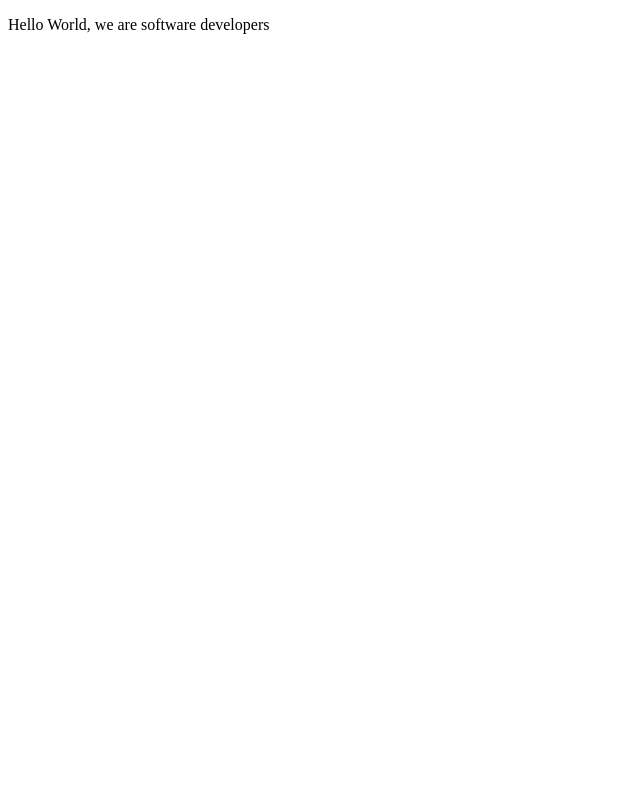
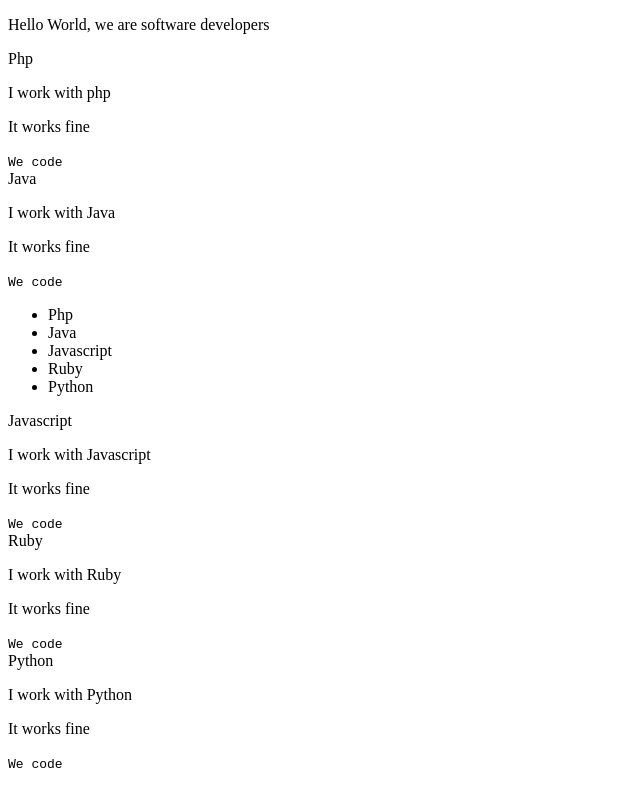
Before and after one commit to adejam/Adeleye_Roy-microverse, a plain HTML site: page index.html in a window 1280 px wide. Shown: the whole page, without its empty margins (0-640 px from the left). Drawn offline with Linux system fonts and the light colour scheme.

Commit message:
worked 1-7

```diff
--- a/index.html
+++ b/index.html
@@ -22,6 +22,60 @@
 
     -->
     <p>Hello World, we are software developers</p>
+    <main id="main-doc">
+
+      <section class="main-section" id="Php">
+        <header>Php</header>
+        <p>I work with php</p>
+        <p>It works fine</p>
+         <code>We code</code>
+
+      </section>
+
+
+
+      <section class="main-section" id="Java">
+        <header>Java</header>
+        <p>I work with Java</p>
+        <p>It works fine</p>
+        <code>We code</code>
+        <ul>
+           <li>Php</li>
+           <li>Java</li>
+           <li>Javascript</li>
+           <li>Ruby</li>
+           <li>Python</li>
+         </ul>
+      </section>
+
+
+      <section class="main-section" id="Javascript">
+        <header>Javascript</header>
+        <p>I work with Javascript</p>
+        <p>It works fine</p>
+        <code>We code</code>
+
+      </section>
+
+
+      <section class="main-section" id="Ruby">
+        <header>Ruby</header>
+        <p>I work with Ruby</p>
+        <p>It works fine</p>
+        <code>We code</code>
+
+      </section>
+
+
+      <section class="main-section" id="Python">
+        <header>Python</header>
+        <p>I work with Python</p>
+        <p>It works fine</p>
+        <code>We code</code>
+
+      </section>
+
+    </main>
     <script  src="js/index.js"></script>
   </body>
 </html>
```
